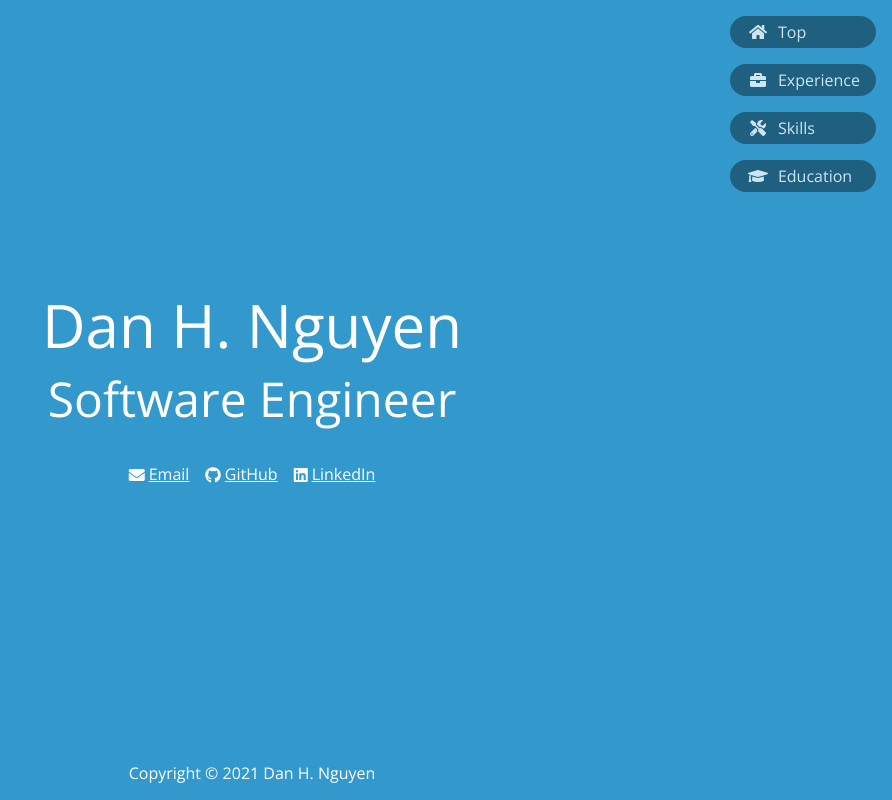
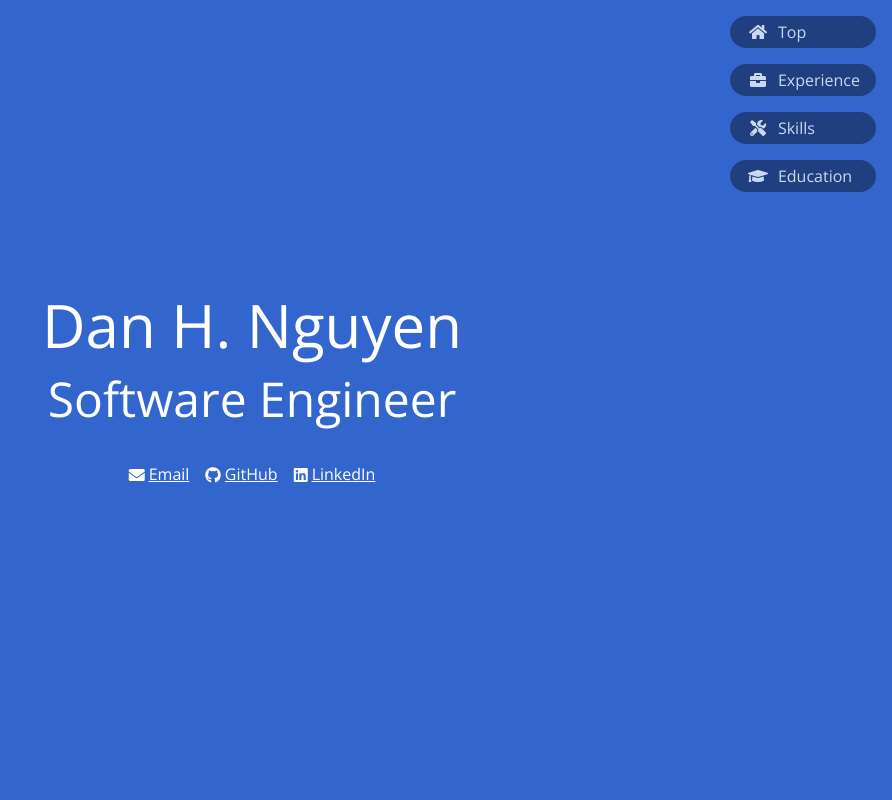
Before and after one commit to nghuudan/nghuudan.github.io, a React app: page / in a window 1280 px wide. Shown: the whole page, without its empty margins (388-1280 px from the left). Built offline with nearby package versions, Linux system fonts and the light colour scheme.

Commit message:
Fix color accessibility

```diff
--- a/src/_vars.scss
+++ b/src/_vars.scss
@@ -6,11 +6,10 @@ $body-font-family: 'Open Sans', sans-serif;
 $body-font-size: 12pt;
 
 $link-font-color: #fff;
-$link-visited-font-color: #069;
-$link-hover-font-color: #6cf;
-$link-active-font-color: #036;
+$link-visited-font-color: #cff;
+$link-active-font-color: #9cf;
 
-$top-bg-color: #39c;
+$top-bg-color: #36c;
 $experience-bg-color: #66c;
 $skills-bg-color: #069;
 $education-bg-color: #396;
--- a/src/components/app/app.module.scss
+++ b/src/components/app/app.module.scss
@@ -23,7 +23,6 @@
   }
 
   &:hover {
-    color: $link-hover-font-color;
     text-decoration: none;
   }
 
--- a/src/components/copyright/copyright.module.scss
+++ b/src/components/copyright/copyright.module.scss
@@ -1,8 +1,7 @@
 .copyright {
-  bottom: 1rem;
-  left: 1rem;
+  line-height: 1;
   margin: 0;
-  position: fixed;
-  right: 1rem;
+  padding: 2rem 1rem;
+  scroll-snap-align: end;
   text-align: center;
 }
```
Also changed, not shown: 4 other files (tests, documents, lock files or other folders).
